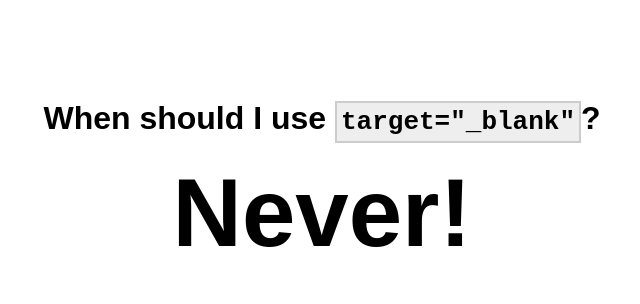
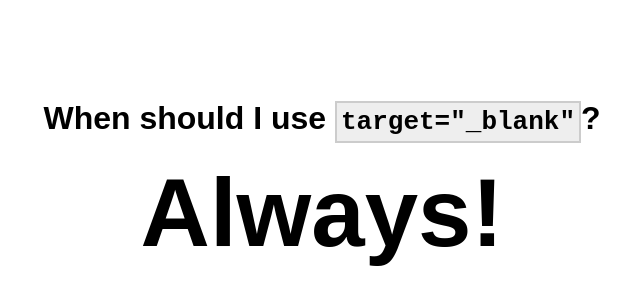
Before and after one commit to juanplopes/whenshouldiusetargetblank, a plain HTML site: page index.html in a window 1280 px wide. Shown: the whole page, without its empty margins (318-958 px from the left). Drawn offline with Linux system fonts and the light colour scheme.

Commit message:
fix typo

```diff
--- a/index.html
+++ b/index.html
@@ -28,7 +28,7 @@
 <div id="content">
     <h1>When should I use <span class="pre">target="_blank"</span>?<h1>
 
-    <span class="never">Never!</span>
+    <span class="never">Always!</span>
 </div>
 
 <script>
```
